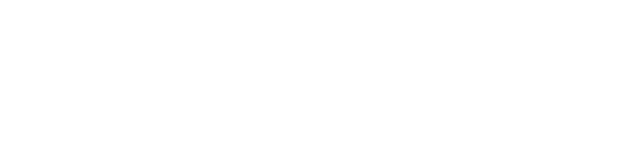
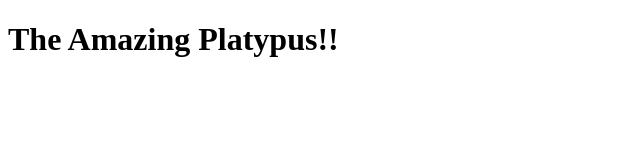
Before and after one commit to g33tar/Platypus, a plain HTML site: page index.html in a window 1280 px wide. Shown: the whole page, without its empty margins (0-640 px from the left). Drawn offline with Linux system fonts and the light colour scheme.

Commit message:
added page header

```diff
--- a/index.html
+++ b/index.html
@@ -2,9 +2,12 @@
 <html lang="en">
 <head>
   <meta charset="UTF-8">
-  <title>Document</title>
+  <title>The Amazing Platypus!!</title>
 </head>
 <body>
 
+  <h1>The Amazing Platypus!!</h1>
+
+
 </body>
 </html>
```
